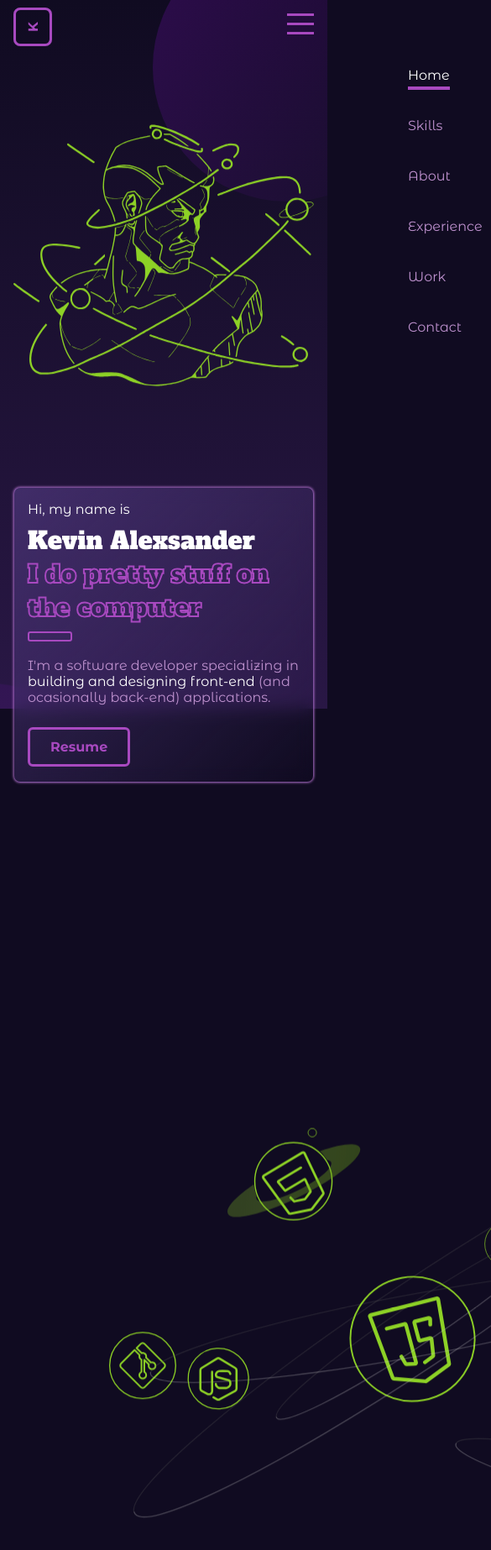
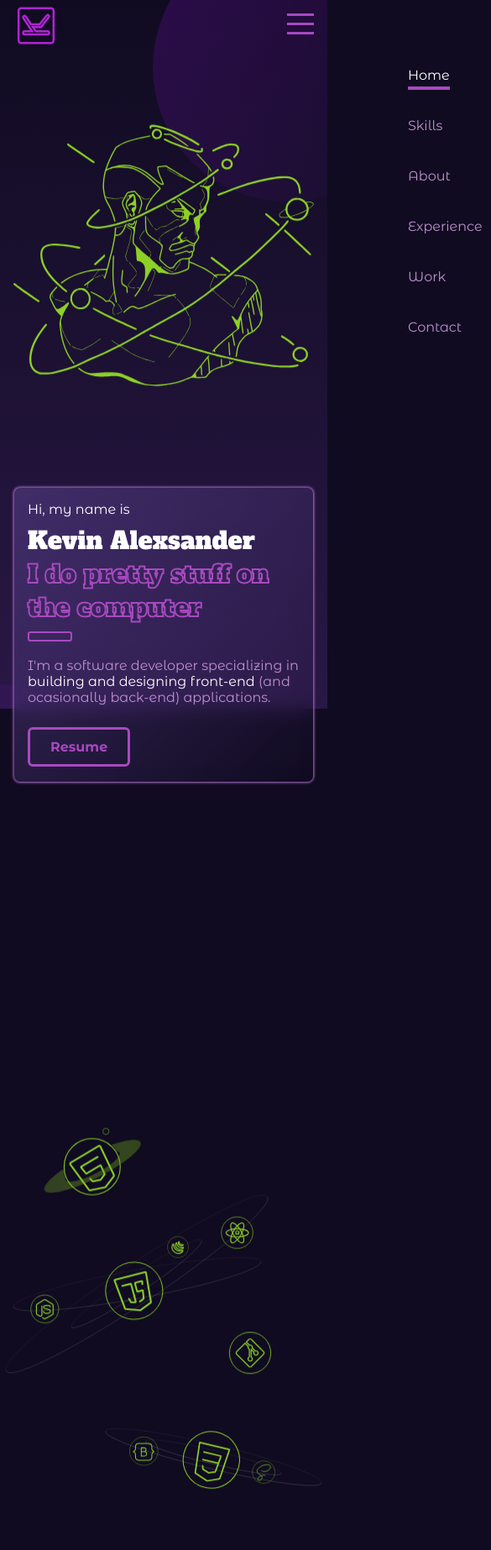
Before and after one commit to AlexsanderKevin/portfolio, a React (Create React App) app: page / in a window 390 px wide. Shown: the top 1846 px of the page at 84% size, 585 px wide, since content can reach past the window. Built offline with nearby package versions, Linux system fonts and the light colour scheme.

Commit message:
added logo

```diff
--- a/src/components/Logo/Logo.js
+++ b/src/components/Logo/Logo.js
@@ -1,10 +1,9 @@
 import styles from './Logo.module.css'
+import { ReactComponent as LogoSvg } from '../../assets/svg/logo.svg'
 
 const Logo = () => {
     return (
-        <div
-            className={` ${styles.logo} `}
-        > K </div>
+        <LogoSvg className={` ${styles.logo} `} height={45}/>
     )
 }
 
--- a/src/components/Logo/Logo.module.css
+++ b/src/components/Logo/Logo.module.css
@@ -1,19 +1,3 @@
 .logo {
-    border: solid 3px var(--color-emphasys);
-    height: 40px;
-    width: 40px;
-    border-radius: .5rem;
-    display: flex;
-    justify-content: center;
-    align-items: center;
-    font-weight: bold;
-    color: var(--color-emphasys);
     cursor: pointer;
-    background: none;
-    animation: rotate-90 1s forwards;
 }
-
-@keyframes rotate-90 {
-    from { transform: initial; }
-    to { transform: rotate(-90deg); }
-}
--- a/src/components/SkillSection/SkillSection.module.css
+++ b/src/components/SkillSection/SkillSection.module.css
@@ -4,6 +4,7 @@
   position: relative;
   width: 100%;
   height: 100vh;
+  overflow-x: hidden;
 }
 
 .planetHtml {
@@ -43,3 +44,29 @@
   50% { transform: translateY(0rem); }
   100% { transform: translateY(-1rem); }
 }
+
+@media (max-width: 40rem) {
+  .planetHtml {
+    left: 0;
+    max-height: 80px;
+  }
+
+  .systemJavascrip {
+    max-width: 100vw;
+    top: 0rem;
+    left: -2rem;
+  }
+
+  .planetGit {
+    top: 20rem;
+    right: 2rem;
+    max-height: 50px;
+  }
+
+  .systemCss {
+    max-width: 70vw;
+    top: 22rem;
+    left: initial;
+    right: 0rem;
+  }
+}
```
Also changed, not shown: src/assets/svg/logo.svg (added).
